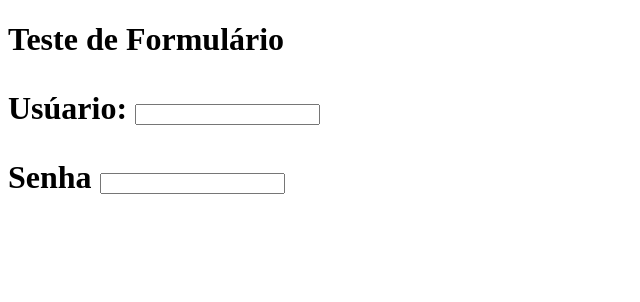
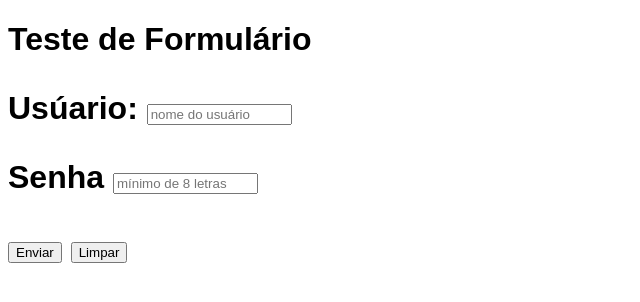
Before and after one commit to Caua-bernardob1/html-css, a plain HTML site: page exercicios/ex025/form002.html in a window 1280 px wide. Shown: the whole page, without its empty margins (0-640 px from the left). Drawn offline with Linux system fonts and the light colour scheme.

Commit message:
ex02 formulario

```diff
--- a/exercicios/ex025/form002.html
+++ b/exercicios/ex025/form002.html
@@ -4,18 +4,29 @@
     <meta charset="UTF-8">
     <meta name="viewport" content="width=device-width, initial-scale=1.0">
     <title>Teste de Formulário</title>
+    <style>
+        * {
+            font-family: Arial, Helvetica, sans-serif;
+        }
+    </style>
 </head>
 <body>
     <h1>
         Teste de Formulário
-        <form action="cadastro.php" method="get">
+        <form action="cadastro.php" method="post" autocomplete="on">
             <p>
                 <label for="iusu">Usúario:</label>
-                <input type="text" name="usu" id="iusu">
+                <input type="text" name="usu" id="iusu" required minlength="5"
+                maxlength="15" size="15" placeholder="nome do usuário" autocomplete="username">
             </p>
             <p>
                 <label for="isen">Senha</label>
-                <input type="password" name="sen" id="isen">
+                <input type="password" name="sen" id="isen" required minlength="8"
+                size="15" placeholder="mínimo de 8 letras" autocomplete="current-password">
+            </p>
+            <p>
+                <input type="submit" value="Enviar">
+                <input type="reset" value="Limpar">
             </p>
         </form>
     </h1>
```
